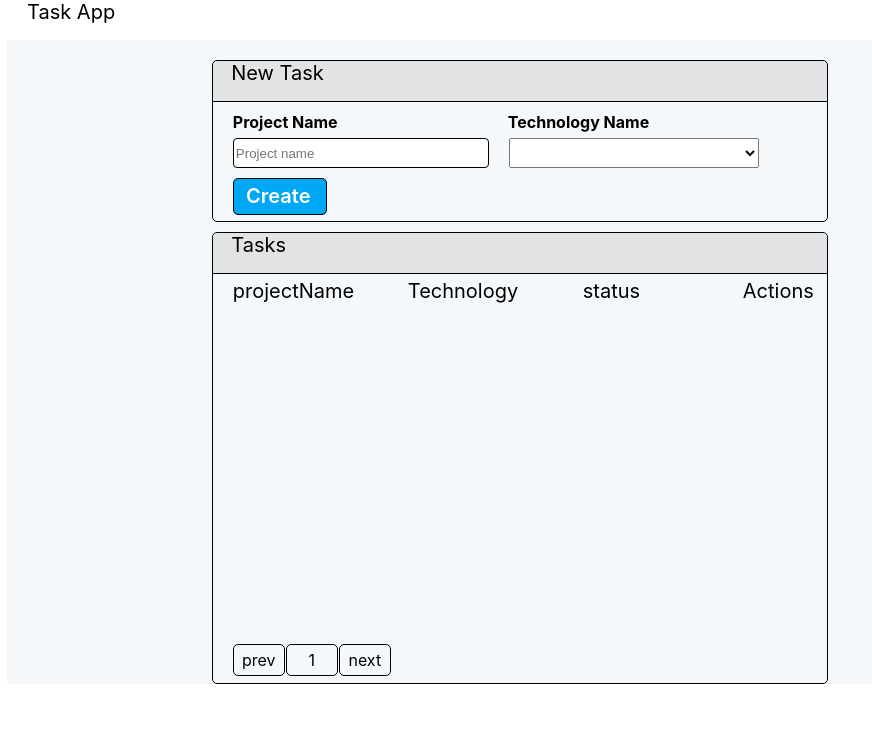
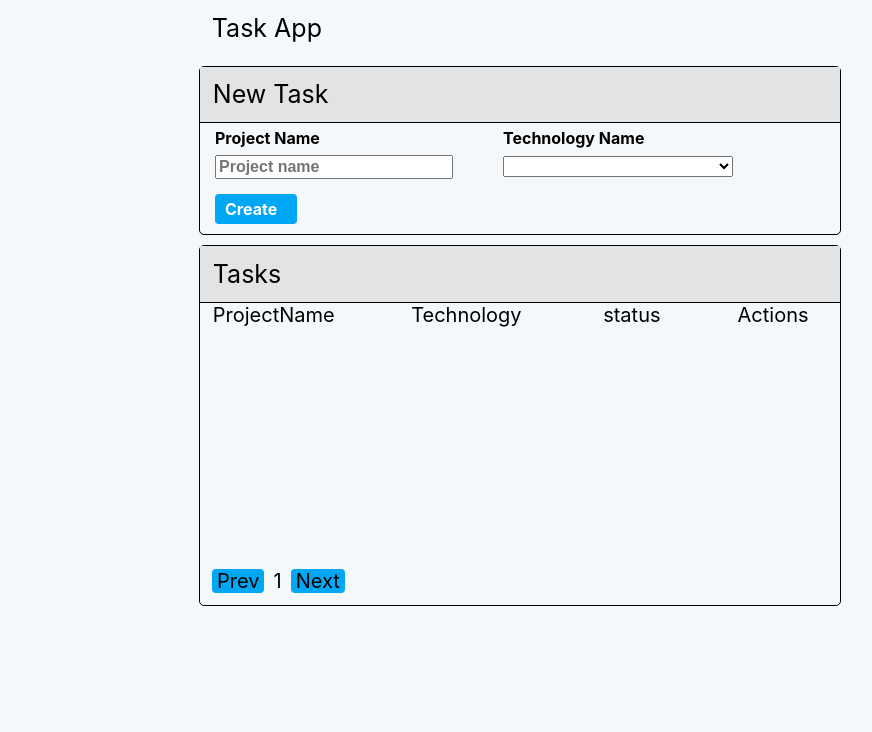
Before and after one commit to Gouravbhardwaj406/Task-List-Project, a plain HTML site: page index.html in a window 1280 px wide. Shown: the whole page, without its empty margins (121-993 px from the left). Drawn offline with Linux system fonts and the light colour scheme.

Commit message:
commit changes

```diff
--- a/constants.js
+++ b/constants.js
@@ -4,7 +4,8 @@ let MESSAGES = {
     STARTING_DATE_NULL: 'Please provide starting date',
     COMPLETION_DATE_NULL: 'Please provide completion date',
     PROJECT_ADDED: "your task has been Added to the list",
-    COMPLETED: "Task completed"
+    COMPLETED: "Task completed",
+    REMOVED:"Task Removed"
 }
 
 let TYPE = {
--- a/index.css
+++ b/index.css
@@ -4,269 +4,238 @@ body {
   padding: 0px;
   font-family: -apple-system, BlinkMacSystemFont, Segoe UI, Roboto, Oxygen,
     Ubuntu, Cantarell, Fira Sans, Droid Sans, Helvetica Neue, sans-serif;
+    background-color: rgb(245,248,250);
 }
 
+
+
 .header{
-height:30px;
-width:80%;
-margin-left: 10%;
-font-size: 20px;
-padding-left: 20px;
+  display:flex;
+  width: 48%;
+  margin-left: 25%;
+  font-size: 25px;
+  padding:1% ;
+
 
 }
-.main-body
-{
-width:80%;
-margin-left:10%;
+.alert-box{
+  display:flex;
+  width: 48%;
+  margin-left: 25%;
+  position: fixed;
+  top:0px;
+  font-size: 25px;
+  padding:1% ;
 
-background-color: rgb(245,248,250);
 }
-.alert-box{
+.main-body{
+  display:flex;
+  flex-flow:column;
+  width: 50%;
+  margin-left: 25%;
+  font-size: 25px;
 
 
-    width: 60%;
-   margin-top: 10px;
-   margin-bottom: 10px;
-   padding-top: 10px;
-    margin-left: 20%;
+}
+
+.new-task{
+  display:flex;
+  flex-flow: column;
+  width: 100%;
+  font-size: 25px;
+  margin: 0px;
+  padding: 0px;
+  margin-top: 10px;
+  border:1px solid black;
+  border-radius: 5px;
+}
+.heading{
+  display:flex;
+  width: 96%;
+  border-bottom: 1px solid black;
+  font-size: 25px;
+  padding:2%;
+  background-color: #E2E3E5;
+
+}
+.inputbox{
+display:flex;
+flex-wrap: wrap;
+}
+.project-name{
+  flex-flow: column;
+  width:45%;
+  margin-left: 10px;
+
+}
+.projectName{
+  margin: 5px;
+  margin-bottom: 0px;
+  font-size: 16px;
+  font-weight: bolder;
+}
+.inputproject{
+  margin:5px;
+  margin-top: 0px;
+  font-size: 16px;
+  font-weight: bolder;
+  width: 80%;
+}
+.technology-name{
+  flex-flow: column;
+  width:45%;
+
+
+}
+.technologyName{
+  margin: 5px;
+  margin-bottom: 0px;
+  font-size: 16px;
+  font-weight: bolder;
+}
+.inputtechnology{
+  margin:5px;
+  margin-top: 0px;
+  font-size: 16px;
+  font-weight: bolder;
+  width: 80%;
+}
+.addButton{
+  padding:5px;
+  padding-left: 10px;
+  font-size:16px;
+  font-weight: bolder;
+  margin:10px;
+  margin-left: 15px;
+  padding-right: 20px;
+
+  border-radius: 4px;
+  background-color: rgb(0, 167, 244);
+  color: white;
+}
+.tasks{
+  display:flex;
+  position: relative;
+  flex-flow: column;
+  width: 100%;
+  font-size: 25px;
+  margin: 0px;
+  margin-top: 10px;
+  padding: 0px;
+  border:1px solid black;
+  border-radius: 5px;
+}
+.alltasks-heading{
+  display:flex;
+  width: 96%;
+  border-bottom: 1px solid black;
+  font-size: 25px;
+  padding:2%;
+  background-color: #E2E3E5;
+}
+.display-heading{
+  display:flex;
+  flex-flow: row;
+  flex-wrap: wrap;
+
+}
+.box1,.box2{
+  width:29%;
+  font-size: 20px;
+  padding-left: 2%;
+  font-weight: 400;
+  padding-bottom: 10px;
+}
+.box3{
+  width:20%;
+  padding-left: 1%;
+  font-size: 20px;
+  font-weight: 400;
+  padding-bottom: 10px;
+}
+.action-heading{
+  width:16%;
+  padding-left: 1%;
+  font-size: 20px;
+  font-weight: 400;
+  padding-bottom: 10px;
+}
+
+.task-list{
+  width:100%;
+  height:220px;
+  overflow: hidden;
+
+}
+
+
+.heading1{
+  display:flex;
+  flex-flow: row;
+  flex-wrap: wrap;
+  margin-top: 10px;
+
+}
+
+.box11,.box21{
+  width:29%;
+  font-size: 18px;
+  padding-left: 2%;
+  font-weight: 200;
+  padding-bottom: 10px;
+}
+.box31{
+  width:20%;
+  padding-left: 1%;
+  font-size: 18px;
+  font-weight: 200;
+  padding-bottom: 10px;
+}
+.complete3{
+  width:15%;
+  padding-left: 1%;
+  font-size: 18px;
+  font-weight: 200;
+
+  margin-top: 5px;
+  margin-bottom: 5px;
+}
+
+
+.colored{
+  background-color: antiquewhite;
+}
+.footer{
+  display:flex;
+  flex-flow:row;
+  margin: 10px;
+
+}
+.footer1{
+  margin:2px;
+ border-radius: 4px;
+  padding: 5px;
+  padding-top: 0px;
+  padding-bottom: 0px;
+  font-size: 20px;
+}
+.previous,.next{
+  background-color: rgb(0, 167, 244);
 
 }
 .success{
+  display: flex;
   width:95%;
-  height:40px;
-  line-height: 40px;
   background-color: #D4EDDA;
-  font-size: 20px;
+  font-size: 25px;
   color: green;
   padding-left: 5%;
 }
 .failure{
+  display: flex;
   width:95%;
-  height:40px;
-  line-height: 40px;
   background-color: #FFF3CD;
-  font-size: 20px;
+  font-size: 25px;
   color: orangered;
   padding-left: 5%;
 }
-.addButton{
-  margin-top: 10px;
-  margin-left: 20px;
-  padding-left:2%;
-  line-height: 35px;
-  background-color: rgb(0, 167, 244);
-  color: white;
-  font-size: 20px;
-  font-weight: 600;
-  overflow: hidden;
-  width: 80px;
-  height: 35px;
-  vertical-align: middle;
-  border:1px solid black;
-  border-radius: 5px;
-}
-.new-task{
-height: 160px;
-width: 60%;
-border:1px solid black;
-border-radius: 5px;
-margin-left: 20%;
-}
-.heading,.alltasks-heading{
-height: 40px;
-width: 97%;
-padding-left: 3%;
-font-size: 20px;
-background-color: #E2E3E5;
-border-bottom: 1px solid black;
-border-top-left-radius:5px;
-border-top-right-radius:5px;
-}
-.tasks{
-  position: relative;
-  height:450px;
-  width: 60%;
-  border:1px solid black;
-border-radius: 5px;
-margin-top: 10px;
-margin-left: 20%;
-margin-bottom: 20px;
-}
-.task-heading{
-  position: relative;
-  margin-top: 10px;
-  display:flex;
-}
-.task-list{
-  position: relative;
-  height: 320px;
-  width:100%;
-  overflow: hidden;
-
-}
-.projectName{
-  margin-left: 20px;
-  font-weight: 700;
-
-  height: 26px;
-  width: 250px;
-}
-.technologyName{
-  margin-left: 25px;
-  font-weight: 700;
-  height: 26px;
-  width: 250px;
-}
-
-.input-values{
-  margin-top: px;
-  display: flex;
-}
-
-.inputproject{
-  margin-left: 20px;
-  border: 1px solid black;
-  border-radius: 4px;
-  height: 26px;
-  width: 250px;
-}
-.inputtechnology{
-  margin-left: 20px;
-  height: 30px;
-  font-size: 20px;
-  width:250px;
-  animation: none;
-}
-
-.display-box{
-  position: relative;
-  height: 420px;
-  width:100%;
-
-}
-.footer{
-  display: flex;
-  position:absolute;
-  height: 40px;
-  width: 100%;
-  bottom: 12%;
-  left:0;
-
-}
-.footer1{
-  height: 30px ;
-  width:50px;
-  border: 1px solid black;
-  border-radius: 5px;
- margin-top: 5px;
-  text-align: center;
-  line-height: 30px;
-  margin-right: 1px;
-}
-.first{
-  margin-left: 20px;
-}
-
-
-
-.box11,
-.box21{
-  width:155px;
-}
-.box31{
-  width:150px
-}
-.colored{
-  background-color: antiquewhite;
-}
-
-.box11,
-.box21,
-.box31 {
-  overflow: hidden;
-  height: 35px;
-  padding-left:10px;
-  font-size: 16px;
-  font-weight: 500;
- line-height: 35px;
-
-}
-
-.display-heading{
-  padding-left: 10px;
-  display:flex;
-
-}
-
-.heading1{
-  margin-top: 20px;
-  display:flex;
-  flex-wrap: wrap;
-
-  margin: 20px;
-}
-.complete{
-  border: 1px solid black;
-  background-color: rgb(0, 167, 244);
-}
-.complete,.complete1{
-  padding-left:5%;
-  line-height: 35px;
-
-  color: white;
-  font-size: 20px;
-  font-weight: 400;
-  overflow: hidden;
-  width: 100px;
-  height: 35px;
-  vertical-align: middle;
-
-  border-radius: 5px;
-  margin: 5px;
-}
-.action-heading{
-  overflow: hidden;
-  height: 35px;
-  padding-left:50px;
-  font-size: 20px;
-  line-height: 35px;
-  margin:0px;
-}
-.complete3{
-  margin-left:30px;
-  line-height: 35px;
-background-color: rgb(0, 167, 244);
-color: white;
-
-  font-size: 20px;
-  font-weight: 400;
-  overflow: hidden;
-  width: 100px;
-  height: 35px;
-  vertical-align: middle;
-
-  border-radius: 5px;
-  margin: 5px;
-}
-.complete1{
-  padding-top: 0px;
-}
-.box1,
-.box2{
-  width:165px;
-}
-.box3{
-  width:110px
-}
-
-
-.box1,
-.box2,
-.box3 {
-  overflow: hidden;
-  height: 35px;
-  padding-left:10px;
-  font-size: 20px;
-  line-height: 35px;
-  margin:0px;
-}
--- a/index.html
+++ b/index.html
@@ -9,17 +9,19 @@
     <script type="module" src="index.js" defer="true"></script>
   </head>
   <body>
+    <div class="alert-box"></div>
     <header class="header">Task App</header>
     <div class="main-body">
-      <div class="alert-box"></div>
+
       <div class="new-task">
         <div class="heading">New Task</div>
-        <div class="task-heading">
+        <div class="inputbox">
+          <div class="project-name">
             <div class="projectName">Project Name</div>
+            <input class="inputproject" placeholder="Project name" />
+          </div>
+          <div class="technology-name">
             <div class="technologyName">Technology Name</div>
-        </div>
-        <div class="input-values">
-          <input class="inputproject" placeholder="Project name" />
             <select class="inputtechnology">
               <option></option>
               <option value="react">React</option>
@@ -30,10 +32,12 @@
           </div>
           <div class="addButton">Create</div>
         </div>
+
+      </div>
       <div class="tasks">
         <div class="alltasks-heading">Tasks</div>
         <div class="display-heading">
-          <div class="box1">projectName</div>
+          <div class="box1">ProjectName</div>
           <div class="box2">Technology</div>
           <div class="box3">status</div>
           <div class="action-heading">Actions</div>
@@ -41,9 +45,9 @@
         <div class="display-box">
           <div class="task-list"></div>
           <div class="footer">
-            <div class="footer1 first previous">prev</div>
+            <div class="footer1 first previous">Prev</div>
             <div class="footer1 current">1</div>
-            <div class="footer1 next">next</div>
+            <div class="footer1 next">Next</div>
           </div>
         </div>
       </div>
--- a/utils.js
+++ b/utils.js
@@ -55,11 +55,12 @@ const actionList = function (parentDiv, divtag, project) {
     }
     else if (selectList.options[index].value === ACTIONS.COMPLETED) {
       project.status = STATUS.COMPLETED;
-      alertBox(MESSAGES.COMPLETED,TYPE.COMPLETE);
+      alertBox(MESSAGES.COMPLETED, TYPE.COMPLETE);
       displayProjects(pageIndex);
     }
     else {
       projects.splice(projects.indexOf(project), 1);
+      alertBox(MESSAGES.REMOVED,TYPE.DONE)
       displayProjects(pageIndex);
     }
   })
```
Lines whose indentation alone changed are shown as unchanged.
